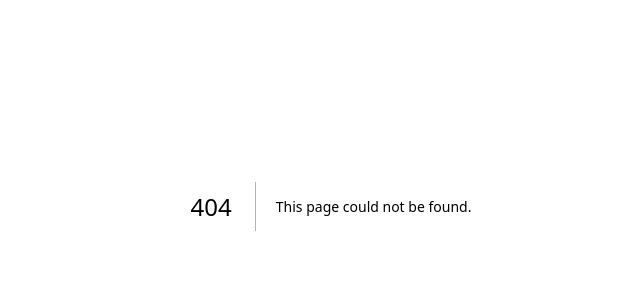
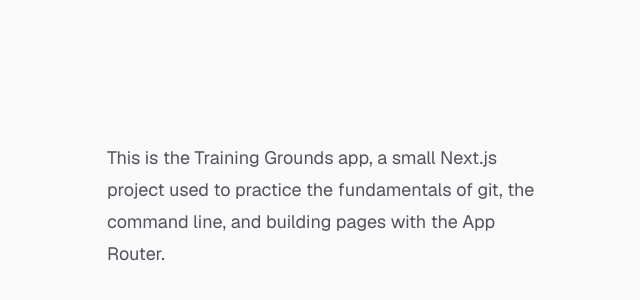
Before and after one commit to ExpensiveGambling/ai-saas-training, a Next.js app: page /about in a window 1280 px wide. Before the commit this address had no page. Shown: the part 194-494 px from the top of the page, without its empty margins (309-949 px from the left). Built offline with nearby package versions, Linux system fonts and the light colour scheme.

Commit message:
Claude Added About Page

```diff
--- /dev/null
+++ b/app/about/page.tsx
@@ -0,0 +1,11 @@
+export default function AboutPage() {
+  return (
+    <div className="flex flex-1 items-center justify-center bg-zinc-50 px-16 py-32 font-sans dark:bg-black">
+      <p className="max-w-md text-lg leading-8 text-zinc-600 dark:text-zinc-400">
+        This is the Training Grounds app, a small Next.js project used to practice
+        the fundamentals of git, the command line, and building pages with the
+        App Router.
+      </p>
+    </div>
+  );
+}
```
